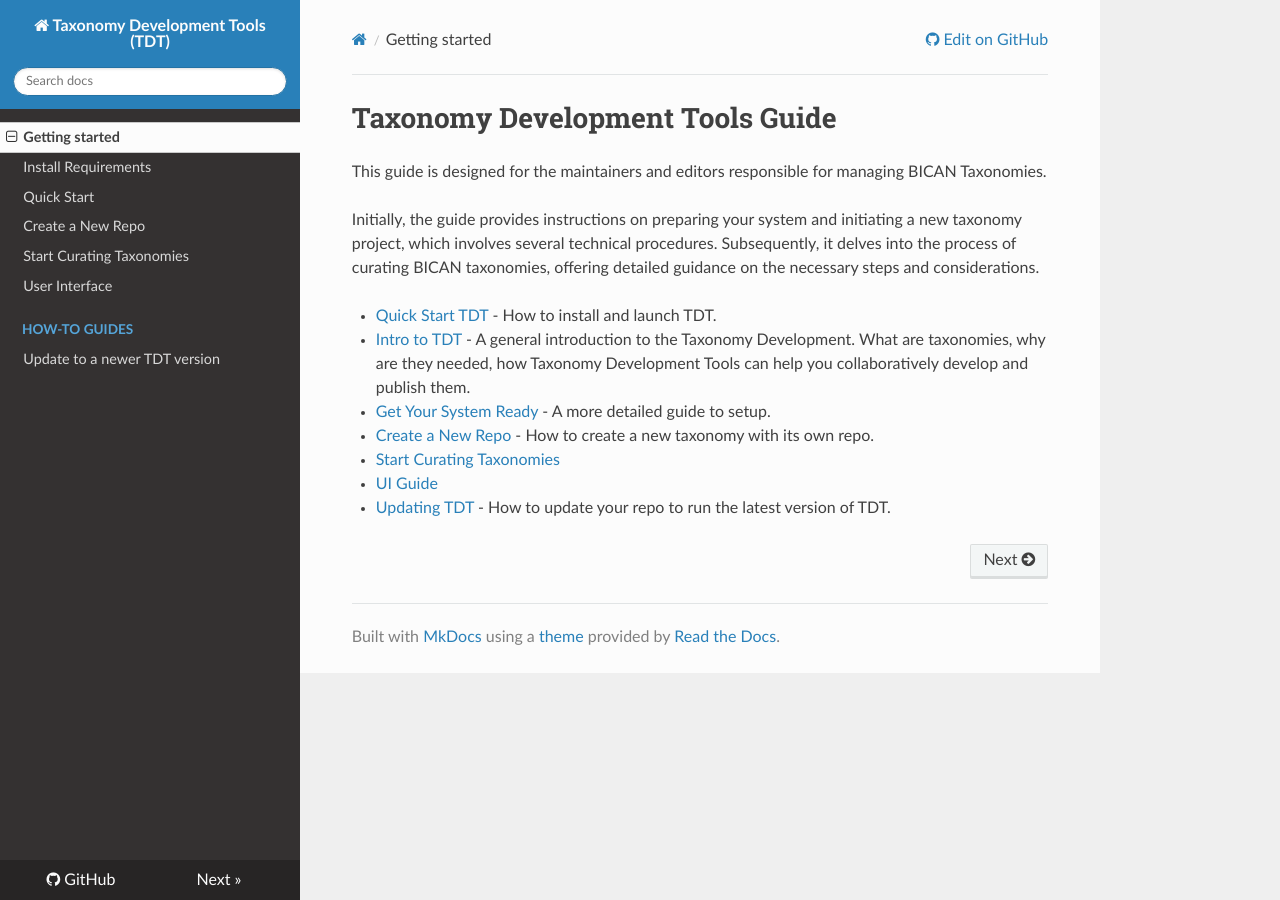
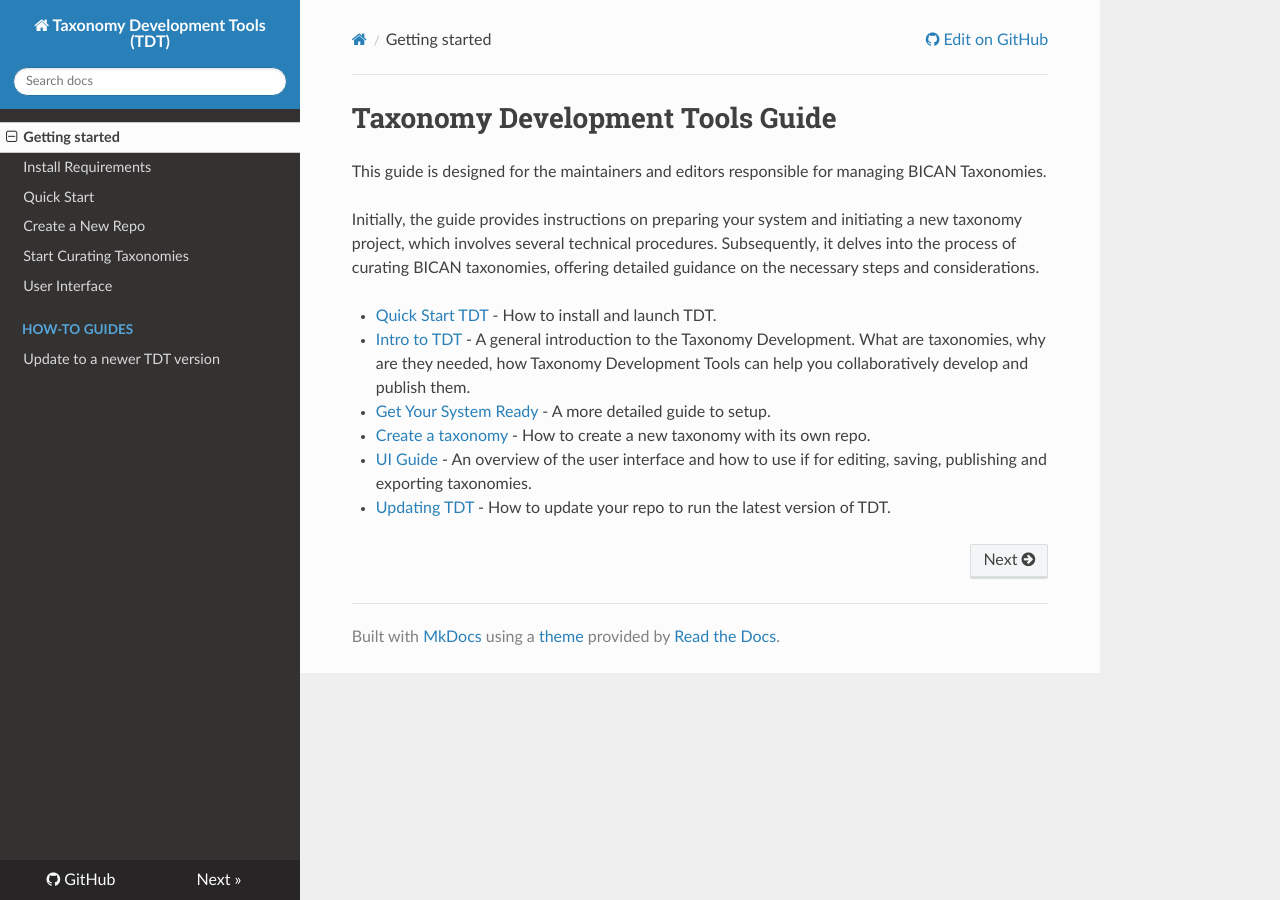
Before and after one commit to brain-bican/taxonomy-development-tools, an MkDocs documentation site: the page built from docs/index.md, in a window 1280 px wide. Built offline with MkDocs 1.6.1, drawn with Linux system fonts in a browser that asks for light colours; nearby versions of some CDN libraries.

Commit message:
Update index.md
More descriptive text + removed link to Curate.md (see #130)

```diff
--- a/docs/index.md
+++ b/docs/index.md
@@ -8,7 +8,6 @@
 - [Quick Start TDT](QuickStart.md) - How to install and launch TDT.
 - [Intro to TDT](Intro_to_TDT.md) - A general introduction to the Taxonomy Development. What are taxonomies, why are they needed, how Taxonomy Development Tools can help you collaboratively develop and publish them.
 - [Get Your System Ready](Build.md) - A more detailed guide to setup.
-- [Create a New Repo](NewRepo.md) - How to create a new taxonomy with its own repo.
-- [Start Curating Taxonomies](Curation.md)
-- [UI Guide](UserInterface.md)
+- [Create a taxonomy](NewRepo.md) - How to create a new taxonomy with its own repo.
+- [UI Guide](UserInterface.md) - An overview of the user interface and how to use if for editing, saving, publishing and exporting taxonomies.
 - [Updating TDT](Update.md) - How to update your repo to run the latest version of TDT.
```
